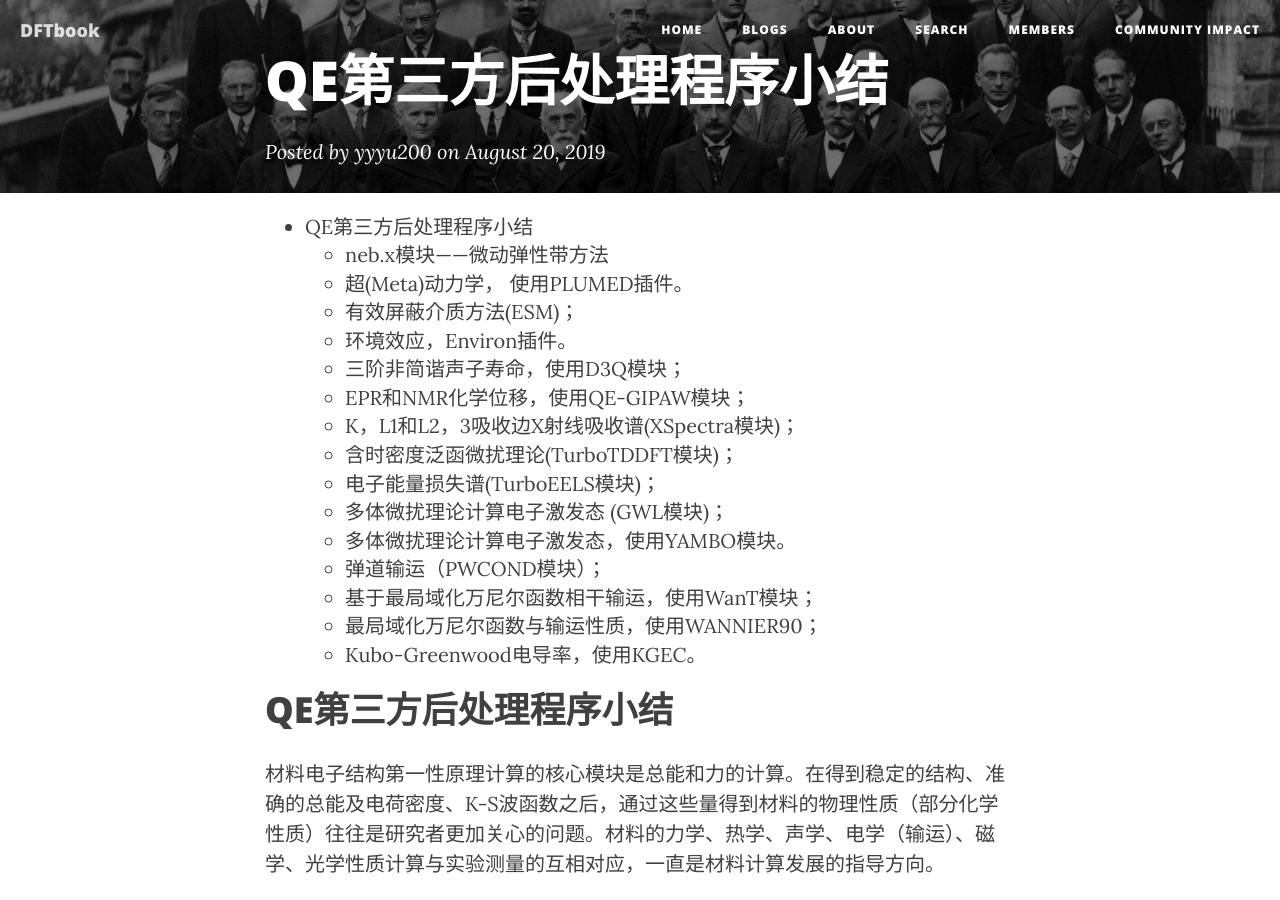
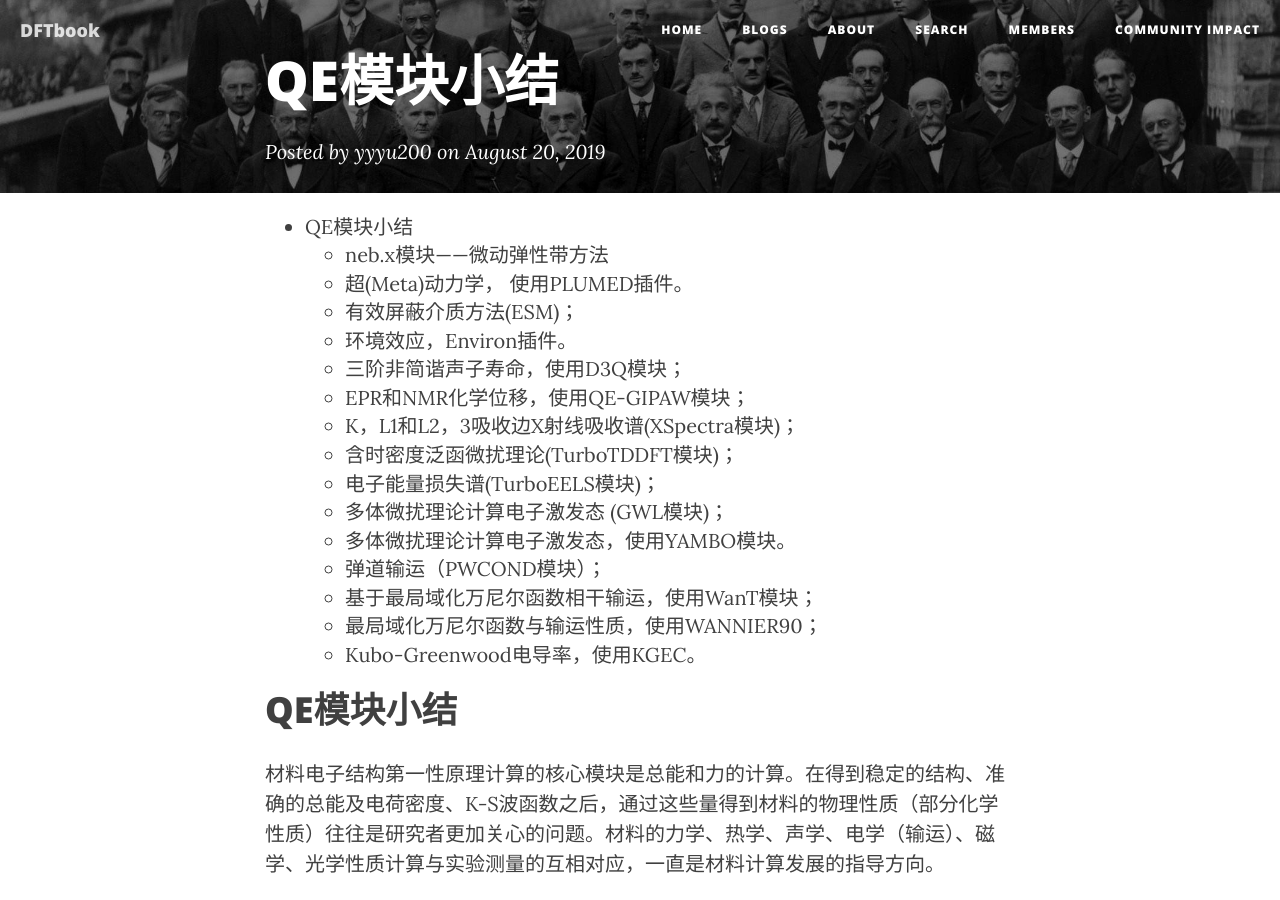
Before and after one commit to yyyu200/DFTbook, a Jekyll site: the page built from _posts/2019-08-20-Thirdparty.md, in a window 1280 px wide and 900 px high. Built offline with Jekyll 4.4.1, drawn with Linux system fonts in a browser that asks for light colours; nearby versions of some CDN libraries; comment, search, counter and statistics services are not loaded.

Commit message:
modify at20190820-13:41:13-aliyun

```diff
--- a/_posts/2019-08-20-Thirdparty.md
+++ b/_posts/2019-08-20-Thirdparty.md
@@ -3,7 +3,7 @@ slideinit: "<section markdown=\"1\" data-background=\"../../../../../img/slideba
 vertical: "</section><section markdown=\"1\">"
 horizontal: "</section></section><section markdown=\"1\" data-background=\"../../../../../img/slidebackground.png\"><section markdown=\"1\">"
 layout: post
-title: QE第三方后处理程序小结
+title: QE模块小结
 author: yyyu200
 tags: DFT 使用心得
 subtitle: ""
@@ -19,7 +19,7 @@ trans: cube
 * TOC
 {:toc}
 
-# QE第三方后处理程序小结
+# QE模块小结
 
 材料电子结构第一性原理计算的核心模块是总能和力的计算。在得到稳定的结构、准确的总能及电荷密度、K-S波函数之后，通过这些量得到材料的物理性质（部分化学性质）往往是研究者更加关心的问题。材料的力学、热学、声学、电学（输运）、磁学、光学性质计算与实验测量的互相对应，一直是材料计算发展的指导方向。
 
```
